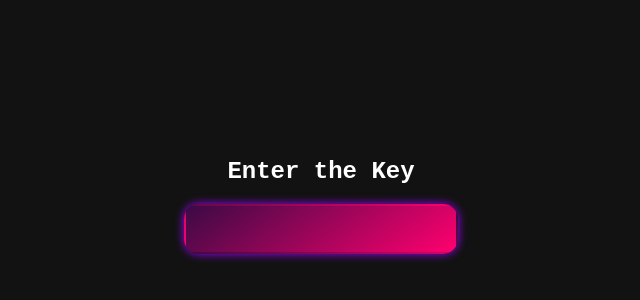
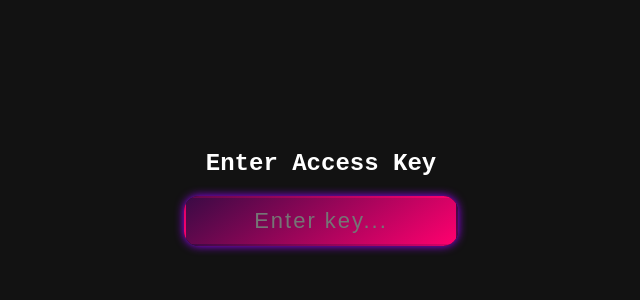
Before and after one commit to sxhslave/void, a plain HTML site: page index.html in a window 1280 px wide. Shown: the part 202-502 px from the top of the page, without its empty margins (319-959 px from the left). Drawn offline with Linux system fonts and the light colour scheme.

Commit message:
Update index.html

```diff
--- a/index.html
+++ b/index.html
@@ -8,26 +8,32 @@
 </head>
 <body>
 
+    <!-- Password Screen -->
     <div id="password-screen">
-        <h2>Enter the Key</h2>
-        <input type="password" id="password-input" placeholder="">
+        <h2>Enter Access Key</h2>
+        <input type="password" id="password-input" placeholder="Enter key..." autocomplete="off">
         <button id="submit-key">Submit</button>
+        <p id="access-status"></p> <!-- Displays Viewer/Owner Mode -->
     </div>
 
+    <!-- Main Content (Hidden until login) -->
     <div id="main-content" style="display: none;">
         <h1>Void Taxi</h1>
 
+        <!-- Background Music -->
         <audio id="bg-music" loop>
             <source src="song.mp3" type="audio/mpeg">
             Your browser does not support the audio element.
         </audio>
 
+        <!-- TR Info Services -->
         <div class="language-section">
             <div class="language-title">TR telno bombalama - info verme servisleri (TTBIBS)</div>
             <button class="invite-button" onclick="window.open('https://discord.gg/kWP5NWSrRD', '_blank')">prime.services</button>
             <button class="invite-button" onclick="window.open('https://discord.gg/blank', '_blank')">prime services den klan olustur! (dm uzhuzi)</button>
         </div>
 
+        <!-- Illegal Hangouts -->
         <div class="language-section">
             <div class="language-title">illegal hangouts</div>
             <button class="invite-button" onclick="window.open('https://discord.gg/c31k', '_blank')">c7k</button>
@@ -36,6 +42,7 @@
             <button class="invite-button" onclick="window.open('https://discord.gg/atl', '_blank')">/atl</button>
         </div>
 
+        <!-- Miscellaneous -->
         <div class="language-section">
             <div class="language-title">misc. non turkish</div>
             <button class="invite-button" onclick="window.open('https://discord.gg/spit', '_blank')">/spit</button>
@@ -43,6 +50,9 @@
         </div>
     </div>
 
+    <!-- Rain Effect -->
+    <div id="rain-container"></div>
+
     <script src="script.js"></script>
 </body>
 </html>
```
